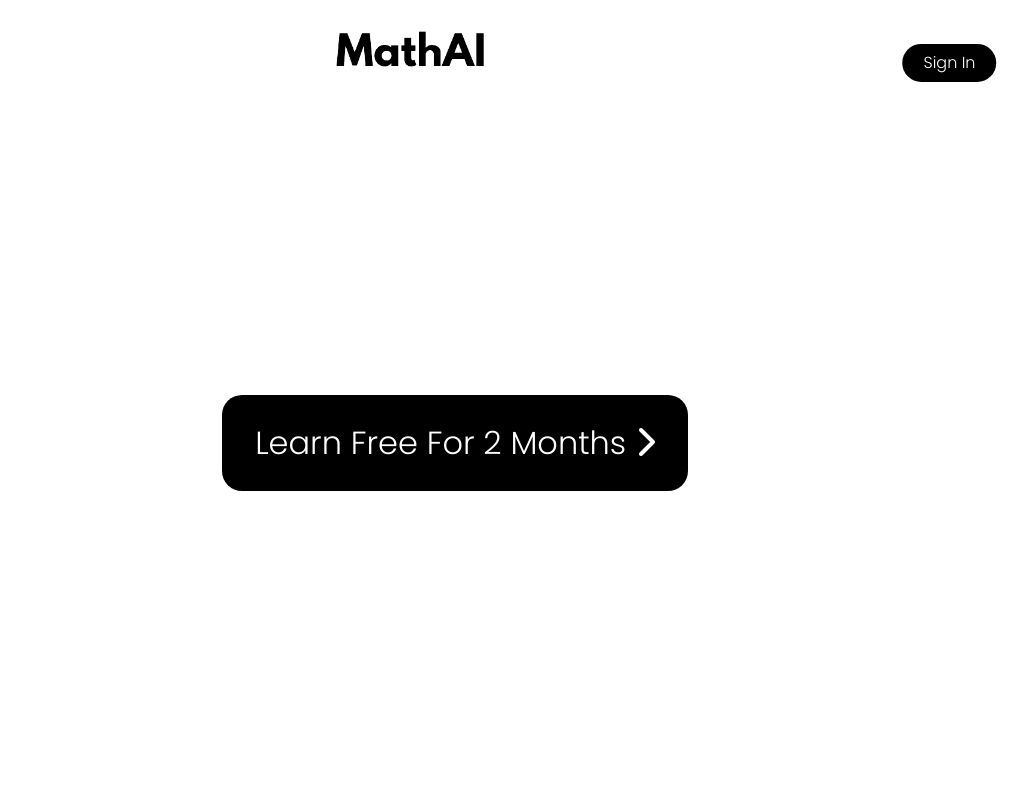
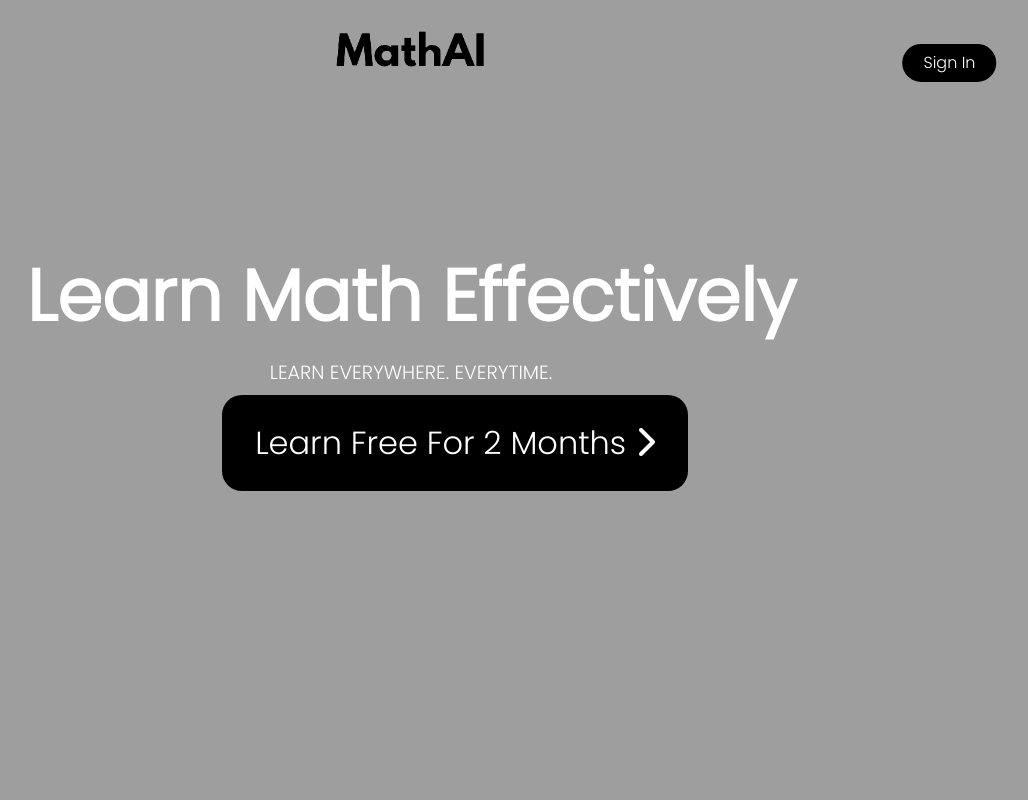
Before and after one commit to alaqsaka/MathAI, a plain HTML site: page index.html in a window 1280 px wide. Shown: the top 800 px of the page, without its empty margins (229-1257 px from the left). Drawn offline with Linux system fonts and the light colour scheme; the site is published under a folder, as on GitHub Pages, so addresses that start at the root find nothing.

Commit message:
Fixing background-image (2)

```diff
--- a/style.css
+++ b/style.css
@@ -37,7 +37,7 @@
     width: 100;
     height: 100vh;
     position: relative;
-    background: url('/img/background5.jpg') no-repeat center center/cover;
+    background: url('img/background5.jpg') no-repeat center center/cover;
 }
 
 
```
